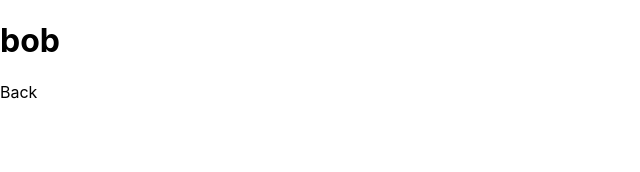
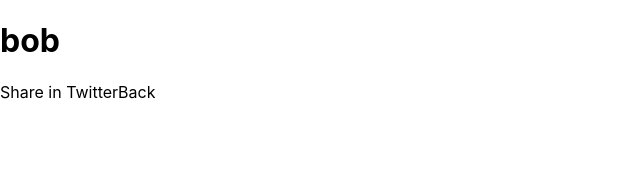
Before and after one commit to prasann/social-sharing, a Next.js app: page /profiles/bob in a window 1280 px wide. Shown: the top 172 px of the page, without its empty margins (0-640 px from the left). Built offline with nearby package versions, Linux system fonts and the light colour scheme.

Commit message:
added twitter button

```diff
--- a/next.config.js
+++ b/next.config.js
@@ -1,6 +1,5 @@
 /** @type {import('next').NextConfig} */
 const nextConfig = {
-  reactStrictMode: true,
 }
 
 module.exports = nextConfig
--- a/package.json
+++ b/package.json
@@ -11,7 +11,8 @@
   "dependencies": {
     "next": "12.1.0",
     "react": "17.0.2",
-    "react-dom": "17.0.2"
+    "react-dom": "17.0.2",
+    "react-share": "^4.4.0"
   },
   "devDependencies": {
     "@types/node": "17.0.21",
--- a/pages/profiles/[uname].tsx
+++ b/pages/profiles/[uname].tsx
@@ -3,6 +3,7 @@ import {User} from "../api/user";
 import {useRouter} from "next/router";
 import Link from "next/link";
 import Head from "next/head";
+import {TwitterShareButton} from "react-share";
 
 function Profile() {
 
@@ -31,12 +32,17 @@ function Profile() {
                 <title>{uname?.toString()}</title>
                 <meta property="og:url" content={`https://social-sharing-tawny.vercel.app/profiles/${uname}`}/>
                 <meta property="og:type" content="website"/>
-                <meta property="og:title" content={`${data.name} - Github Profiler`}/>
+                <meta property="og:title" content={`${data.name}         - Github Profiler`}/>
                 <meta property="og:description" content={`${data.bio}`}/>
                 <meta property="og:image" content={`https://social-sharing-tawny.vercel.app/${data.name}`}/>
             </Head>
             <h1>{data.name}</h1>
-
+            <TwitterShareButton title={`${data.name}         - Github Profiler`}
+                                url={`https://social-sharing-tawny.vercel.app/profiles/${uname}`}
+                                hashtags={["#developer"]}
+                                related={["pvenk"]}>
+                {"Share in Twitter"}
+            </TwitterShareButton>
             <Link href={"/"}>Back</Link>
         </div>
     )
```
Also changed, not shown: 1 other file (tests, documents, lock files or other folders).
